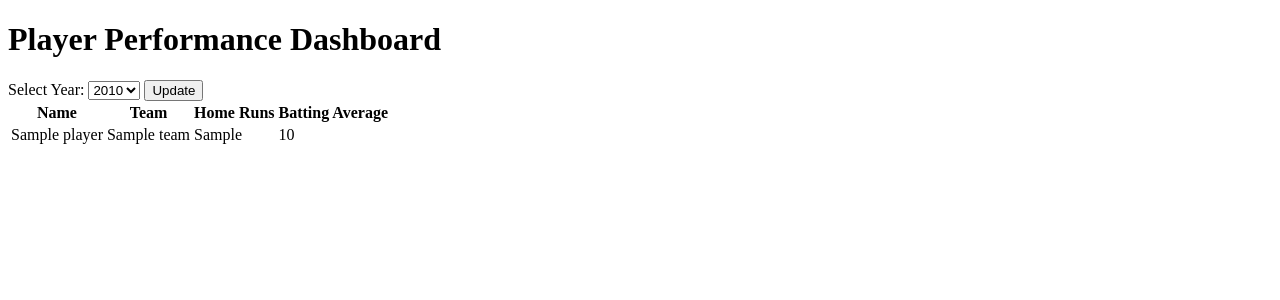
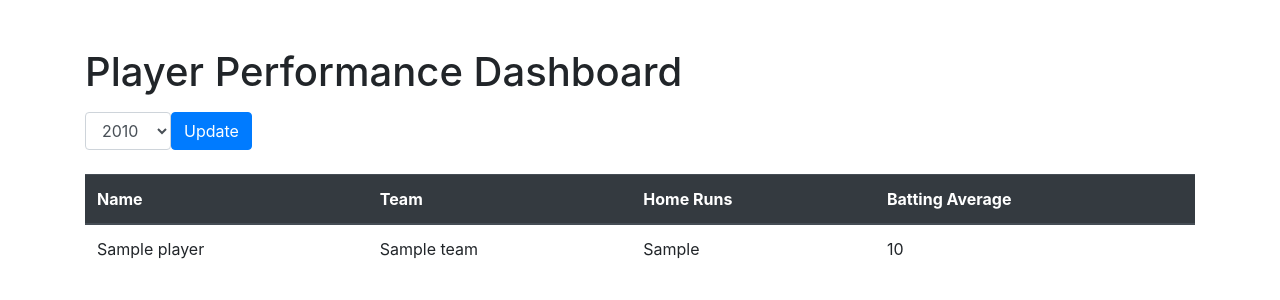
Before and after one commit to JackHalley/HackingBaseball, a Flask app: template templates/player_dashboard.html in a window 1280 px wide. Shown: the top 300 px of the page. Run offline with Flask 3, Linux system fonts and the light colour scheme; the template is opened without the code that fills it: most values are stand-ins (such as "Sample title", 1, 10 or a date in 2020); some libraries are stand-ins or nearby versions.

Commit message:
dashboard ui style

```diff
--- a/templates/player_dashboard.html
+++ b/templates/player_dashboard.html
@@ -2,26 +2,32 @@
 <html lang="en">
 <head>
     <meta charset="UTF-8">
+    <meta name="viewport" content="width=device-width, initial-scale=1.0">
     <title>Player Dashboard</title>
+    <link rel="stylesheet" href="https://stackpath.bootstrapcdn.com/bootstrap/4.5.2/css/bootstrap.min.css">
 </head>
 <body>
-    <h1>Player Performance Dashboard</h1>
+    <div class="container">
+        <h1 class="mt-5">Player Performance Dashboard</h1>
         <!-- Year Selection Form -->
-    <form action="/player_dashboard" method="get">
-        <label for="year">Select Year:</label>
-        <select name="year" id="year">
+        <div class="my-3">
+            <form action="/player_dashboard" method="get" class="form-inline">
+                <div class="form-group mb-2">
+                    <label for="year" class="sr-only">Select Year:</label>
+                    <select name="year" id="year" class="form-control">
                         {% for year in range(2010, 2023) %}
                         <option value="{{ year }}" {% if year == selected_year %} selected {% endif %}>
                             {{ year }}
                         </option>
                         {% endfor %}
                     </select>
-        <button type="submit">Update</button>
+                </div>
+                <button type="submit" class="btn btn-primary mb-2">Update</button>
             </form>
-
+        </div>
         <!-- Player Data Table -->
-    <table>
-        <thead>
+        <table class="table">
+            <thead class="thead-dark">
                 <tr>
                     <th>Name</th>
                     <th>Team</th>
@@ -40,5 +46,9 @@
                 {% endfor %}
             </tbody>
         </table>
+    </div>
+    <script src="https://code.jquery.com/jquery-3.5.1.slim.min.js"></script>
+    <script src="https://cdn.jsdelivr.net/npm/@popperjs/core@2.0.7/dist/umd/popper.min.js"></script>
+    <script src="https://stackpath.bootstrapcdn.com/bootstrap/4.5.2/js/bootstrap.min.js"></script>
 </body>
 </html>
```
Lines whose indentation alone changed are shown as unchanged.
